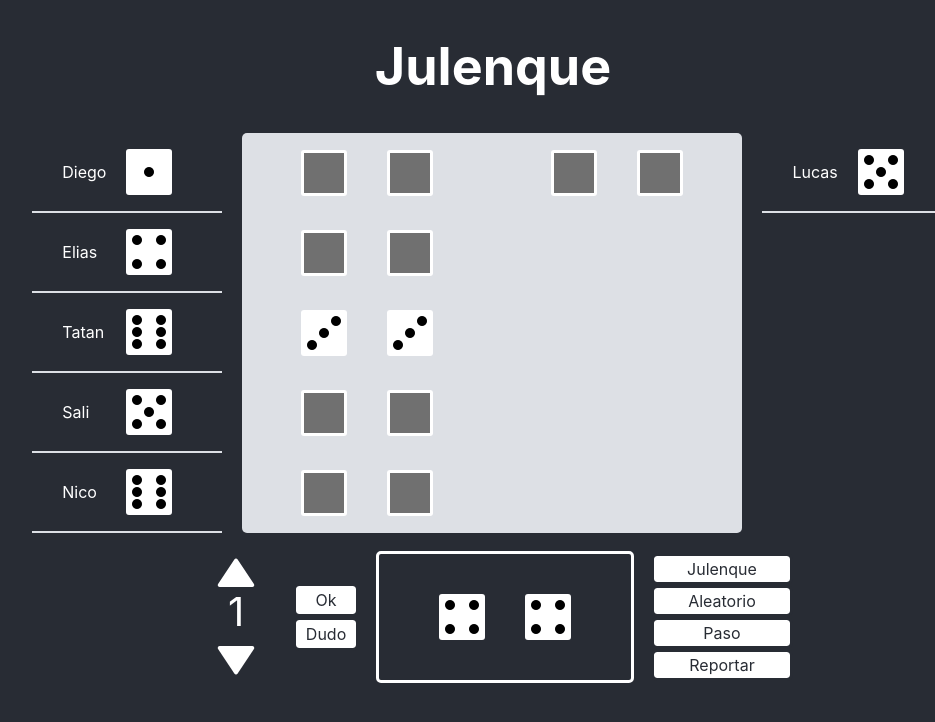
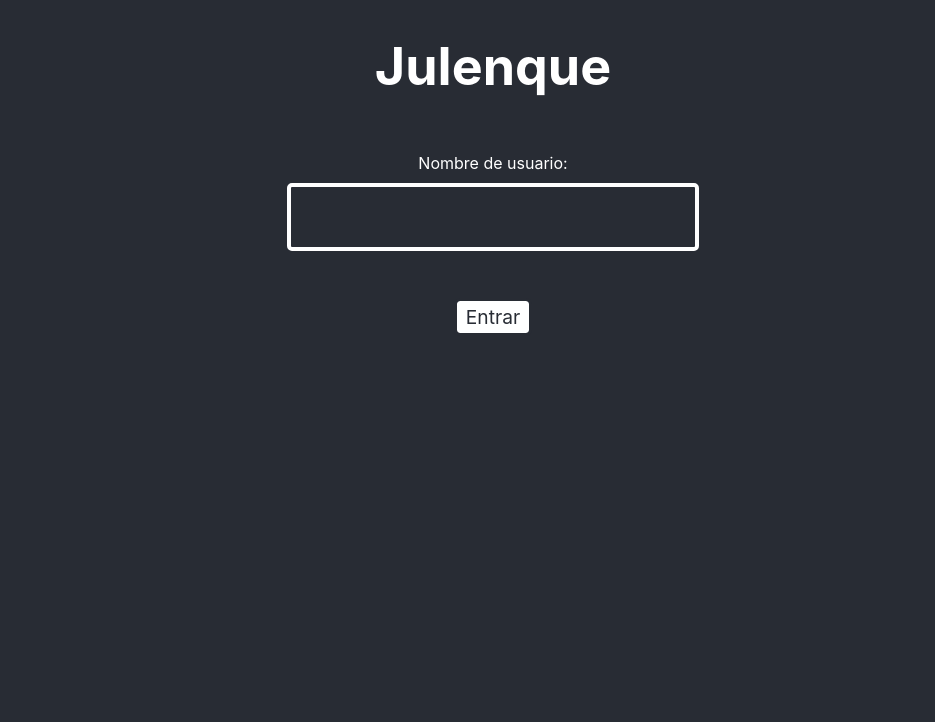
Before and after one commit to tatanpoker09/Julenque, a React (Create React App) app in the folder frontend/: page /1 in a window 1280 px wide. Shown: the top 722 px of the page, without its empty margins (147-1082 px from the left). Built offline with nearby package versions, Linux system fonts and the light colour scheme.

Commit message:
Added ability for players to directly join a link

```diff
--- a/frontend/src/App.jsx
+++ b/frontend/src/App.jsx
@@ -2,19 +2,14 @@ import React, { useEffect, useState } from 'react';
 import './App.scss';
 import Game from './components/Game/Game';
 import {useLocation, useParams} from "react-router";
+import Lobby from "./components/LanderPage/Lobby";
+import NameInput from "./components/Game/NameInput";
 
-
-function Room(props) {
-    const {match} = props;
+function Room() {
     let {game} = useParams();
     let query = useQuery();
-
-    const name = query.get("name");
-    if(name===undefined){
-        alert("There's no name.")
-    } else {
-
-    }
+    let started = false;
+    const [name, setName] = useState(query.get("name"));
 
   const players = [
     {name: 'Diego', life:1, dices: {dice1: null, dice2: null}},
@@ -31,8 +26,16 @@ function Room(props) {
         return new URLSearchParams(useLocation().search);
     }
 
+    function enterName(nameInput){
+        setName(nameInput);
+    }
+
   return (
-      <Game players={players}/>
+      name?
+      started?
+        <Game players={players}/>
+      : <Lobby code={game} name={name}/>
+      : <NameInput  enterName={enterName}/>
   );
 }
 
--- /dev/null
+++ b/frontend/src/components/Game/NameInput.js
@@ -0,0 +1,24 @@
+import {MAX_NAME_LENGTH} from "../../config/generalValues.json";
+import React from "react";
+
+export default class NameInput extends React.Component {
+    constructor(props) {
+        super(props);
+        this.enterName = props.enterName;
+        this.state = {name: ""};
+    }
+
+    render() {
+        return(
+            <>
+                <div className={'Row Vertical'}>
+                <label className={'InputLabel'}>Nombre de usuario:</label>
+                <input className={'InputName'} maxLength={MAX_NAME_LENGTH} type={'text'}
+                       onChange={(event)=> this.setState({name: event.target.value})}/>
+            </div>
+            <div className={'Row'}>
+                <button className={'Button LanderButton'} onClick={()=>this.enterName(this.state.name)}>Entrar</button>
+            </div>
+            </>);
+    }
+}
--- a/frontend/src/components/LanderPage/LanderPage.jsx
+++ b/frontend/src/components/LanderPage/LanderPage.jsx
@@ -51,7 +51,7 @@ class LanderPage extends React.Component{
       createNewRoom(this.state.name).then(response => {
         this.setState({code: response.data}, () => {
             if (this.state.code.length === 4) {
-              this.setState({LandingPageState: "Lobby"});
+              this.props.history.push(`/${this.state.code}?name=${this.state.name}`)
             } else {
               alert('Ingresa un código')
             }
@@ -97,9 +97,7 @@ class LanderPage extends React.Component{
                         <button className={'Button LanderButton'} onClick={this.handleGameLobby}>Jugar</button>
                         <button className={'Button LanderButton'} onClick={this.handleCancel}>Cancelar</button>
                       </div>
-                    </div>,
-                'Lobby':
-                    <Lobby handleCancel={this.handleCancel} handlePlay={this.handlePlay} code={this.state.code} name={this.state.name}/>
+                    </div>
               }[this.state.LandingPageState]
             }
           </>
--- a/frontend/src/components/LanderPage/Lobby.jsx
+++ b/frontend/src/components/LanderPage/Lobby.jsx
@@ -17,6 +17,7 @@ function Lobby({ handleCancel, handlePlay, code, name}) {
                         <PlayerNameLobby player={player}  key={player.name} id={index}/>
                     )}
                 </div>
+
                 <button className={'Button LanderButton'} onClick={handlePlay}>Iniciar Juego</button>
                 <button className={'Button LanderButton'} onClick={handleCancel}>Salir</button>
             </div>
--- a/frontend/src/services/websocketService.js
+++ b/frontend/src/services/websocketService.js
@@ -2,7 +2,7 @@
 import {io} from "socket.io-client";
 import {useEffect, useRef, useState} from "react";
 import {getPlayers} from "./roomService";
-const ENDPOINT = "http://localhost";
+const ENDPOINT = "https://localhost";
 const PLAYER_JOINED_EVENT = "player-join";
 
 export function initializeSocket(code,name){
```
